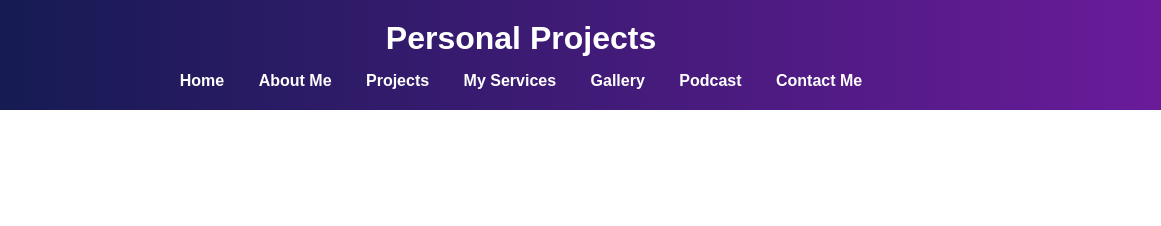
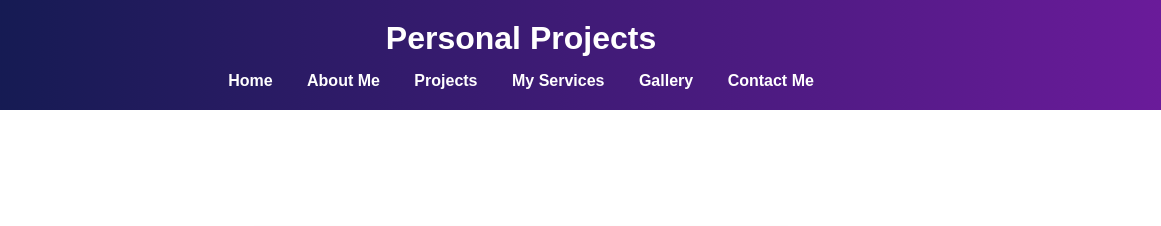
Before and after one commit to Jordan-Builds/JordanDevHub, a website: page personalProjects.html in a window 1280 px wide. Shown: the top 226 px of the page, 119-1280 px from the left. Drawn offline with Linux system fonts and the light colour scheme.

Commit message:
removing podcast

```diff
--- a/personalProjects.html
+++ b/personalProjects.html
@@ -158,7 +158,6 @@ footer {
             <li><a href="personalProjects.html">Projects</a></li>
             <li><a href="services.html">My Services</a></li>
              <li><a href="gallery.html">Gallery</a></li>
-              <li><a href="podcast.html">Podcast</a></li>
             <li><a href="contact.html">Contact Me</a></li>
         </ul>
     </nav>
```
Also changed, not shown: about.html (+0 -1 lines), contact.html (+0 -1 lines), gallery.html (+0 -1 lines), index.html (+0 -1 lines), services.html (+0 -1 lines).
